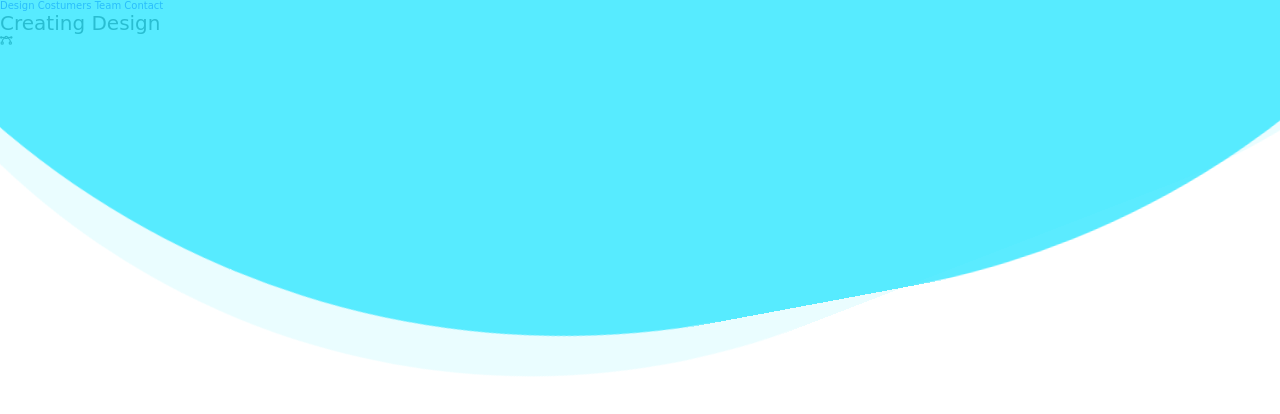
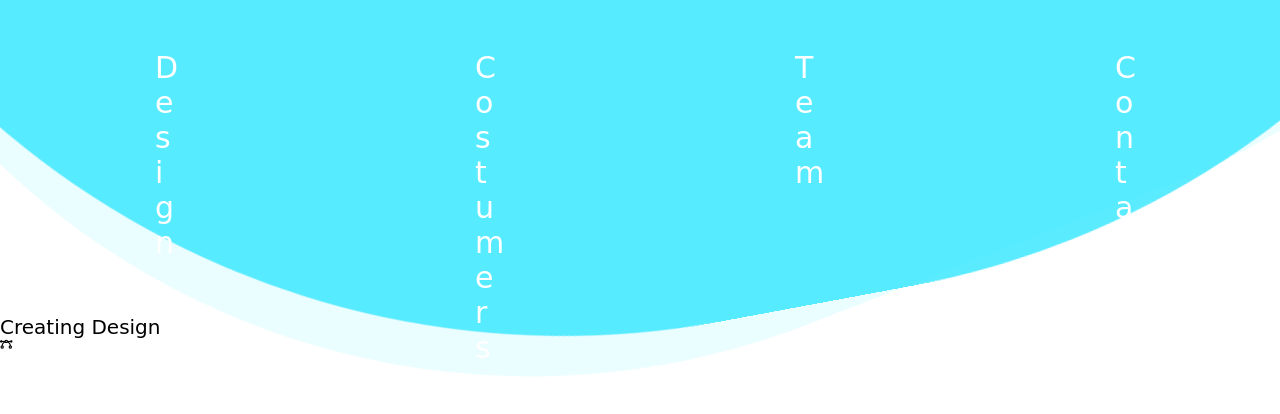
Before and after one commit to tabuenam/webDevelopment1, a plain HTML site: page desing/index.html in a window 1280 px wide. Shown: the top 414 px of the page. Drawn offline with Linux system fonts and the light colour scheme; a web font is replaced by a local one.

Commit message:
navigation bar and hover effect

```diff
--- a/desing/style.css
+++ b/desing/style.css
@@ -63,11 +63,40 @@
     }
  }
   /* End floating-*/
+
+  /* navbar*/
+.navbar{
+    position: relative;
+    z-index: 20;
+    top: 5rem;
+    display: flex;
+    justify-content: space-around;
+}
+
+.navbar-link{
+    color: #fff;
+    font-size: 3rem;
+    font-weight: 2rem;
+    letter-spacing: .3rem;
+    width: 1rem;
+    word-wrap: break-word ;
+    transition: 2s;
+    text-align: center;
+}
+
+.navbar-link:hover{
+    width: 20rem;
+    color: black;
+    background-color: aliceblue;
+    transition: 3s;
+    justify-content: center;
+}
+/* End ofnavbar*/
+
+
   /* End Section-1*/
 
 
   /* floating-bg*/
-  /* floating-bg*/
-  /* floating-bg*/
   /* End floating-*/
   /* End floating-*/
```
